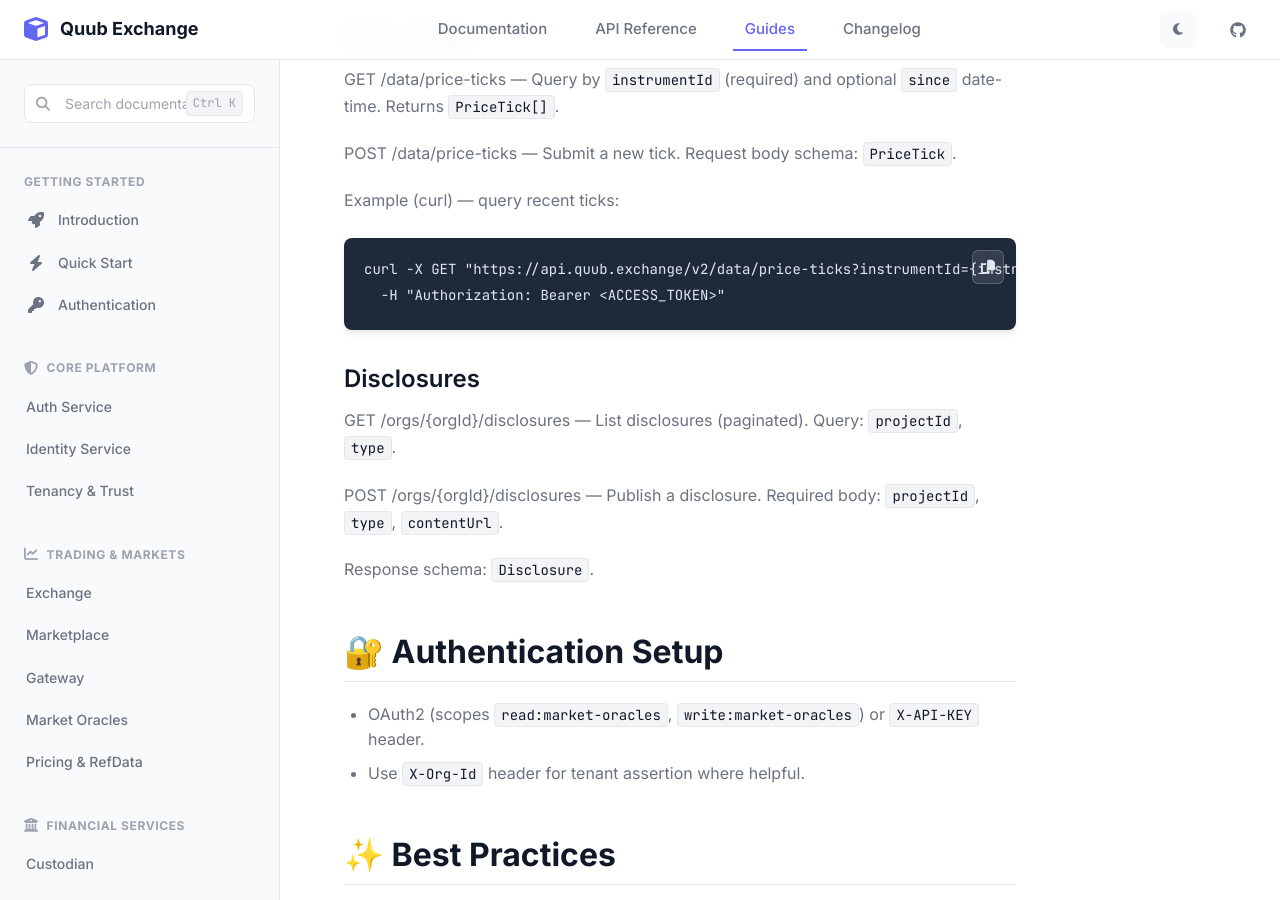
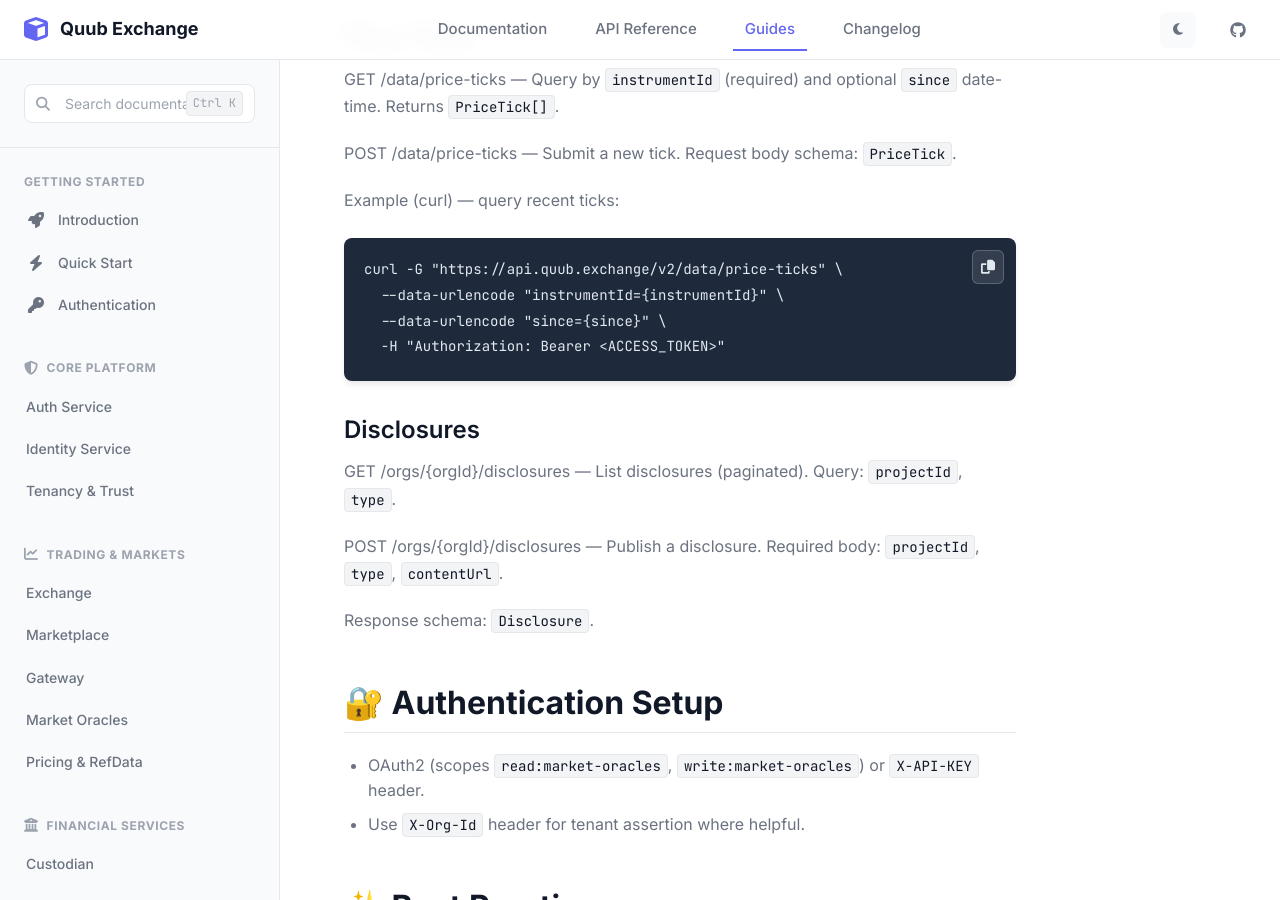
Before and after one commit to quub-fi/quub-exchange-docs, a Jekyll site: the page built from capabilities/market-oracles/guides/index.md, in a window 1280 px wide and 900 px high, scrolled down 3338 px. Built offline with Jekyll 4.4.1, drawn with Linux system fonts in a browser that asks for light colours.

Commit message:
docs(market-oracles): fix example URL — YAML-faithful

````diff
--- a/capabilities/market-oracles/guides/index.md
+++ b/capabilities/market-oracles/guides/index.md
@@ -105,7 +105,9 @@ POST /data/price-ticks — Submit a new tick. Request body schema: `PriceTick`.
 Example (curl) — query recent ticks:
 
 ```bash
-curl -X GET "https://api.quub.exchange/v2/data/price-ticks?instrumentId={instrumentId}&since=2025-11-01T00:00:00Z" \
+curl -G "https://api.quub.exchange/v2/data/price-ticks" \
+  --data-urlencode "instrumentId={instrumentId}" \
+  --data-urlencode "since={since}" \
   -H "Authorization: Bearer <ACCESS_TOKEN>"
 ```
 
````
